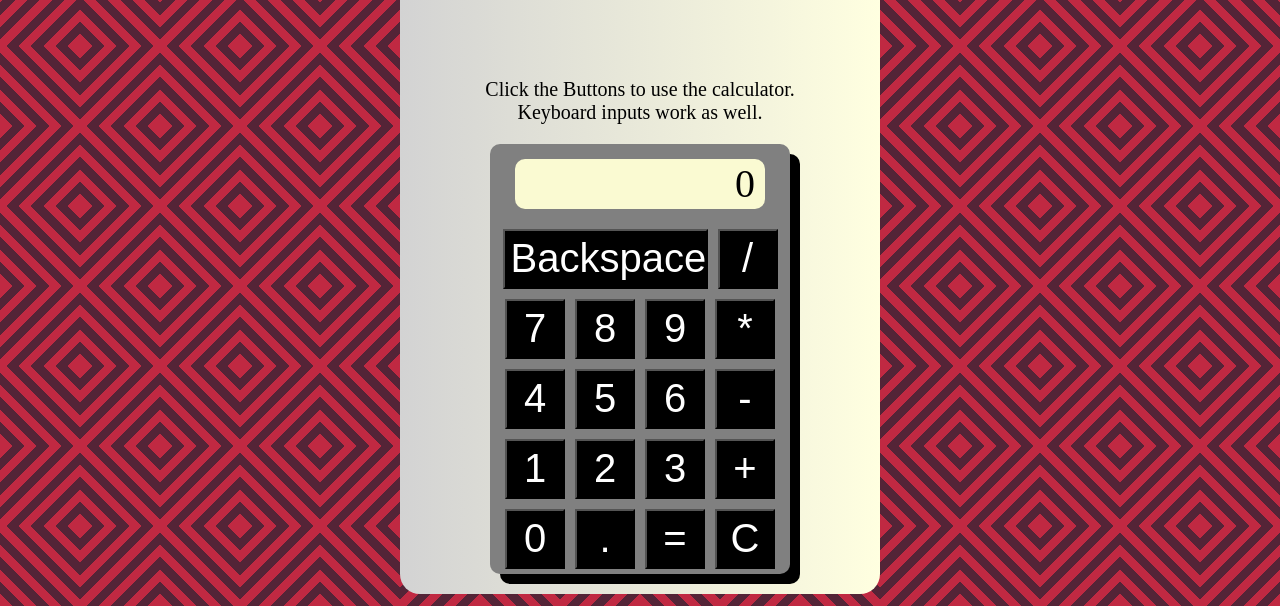
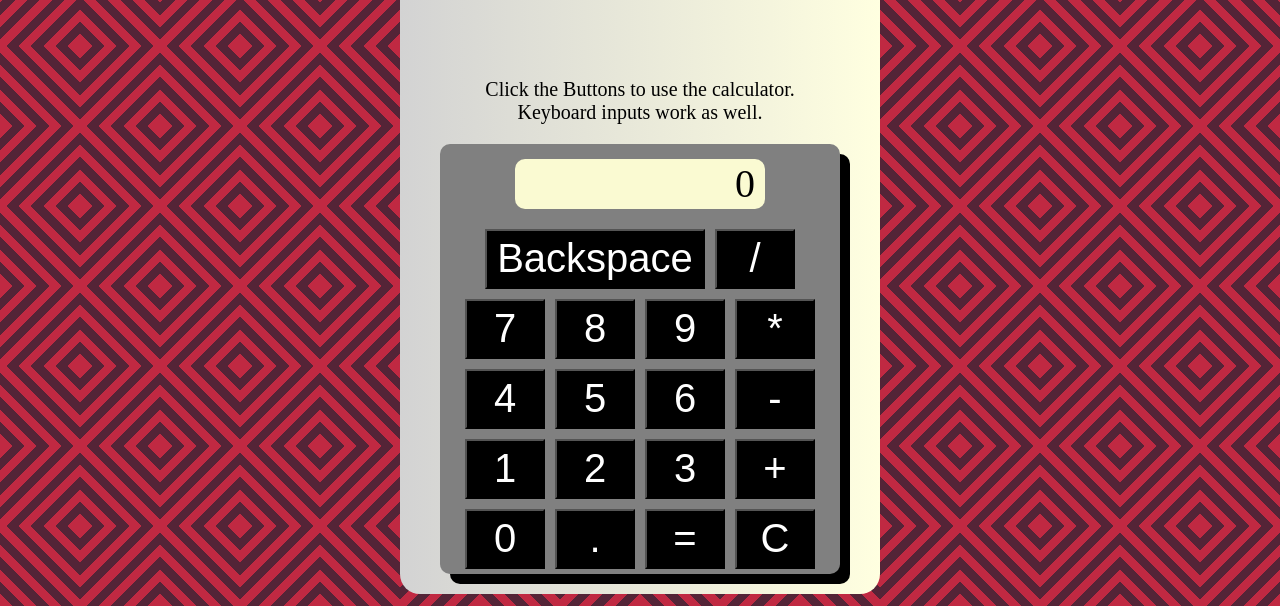
Before and after one commit to WilliamNorboe/Calculator, a plain HTML site: page index.html in a window 1280 px wide. Shown: the part 194-800 px from the top of the page. Drawn offline with Linux system fonts and the light colour scheme.

Commit message:
changed size of buttons

```diff
--- a/styles.css
+++ b/styles.css
@@ -57,7 +57,7 @@ body{
     flex-direction: column;
     gap: 10px;
     background-color: grey;
-    width: 300px;
+    width: 400px;
     /* height: 300px; */
     align-self: center;
     border-radius: 10px;
@@ -66,7 +66,7 @@ body{
 }
 
 #bS{
-    width: 205px;
+    width: 220px;
 }
 
 .display{
@@ -86,7 +86,7 @@ body{
 }
 
 button{
-    width: 60px;
+    width: 80px;
     height: 60px;
     font-size: 40px;
     background-color: black;
```
